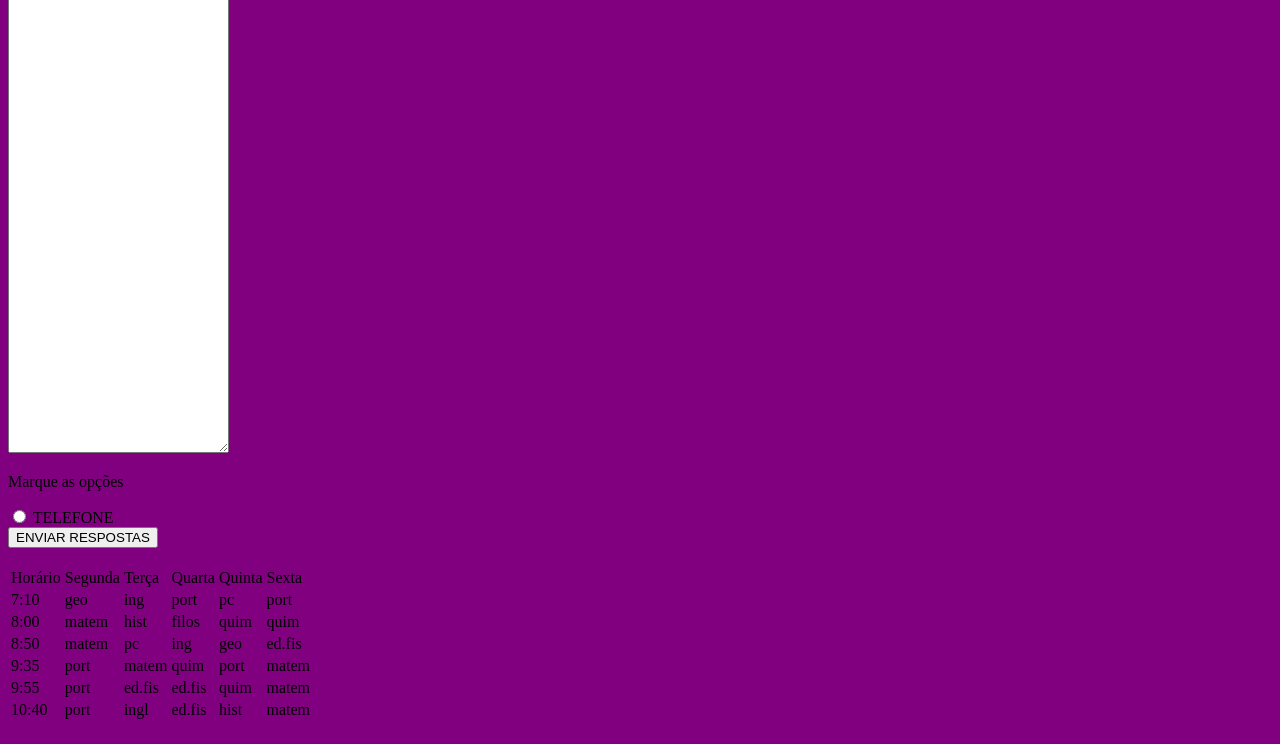
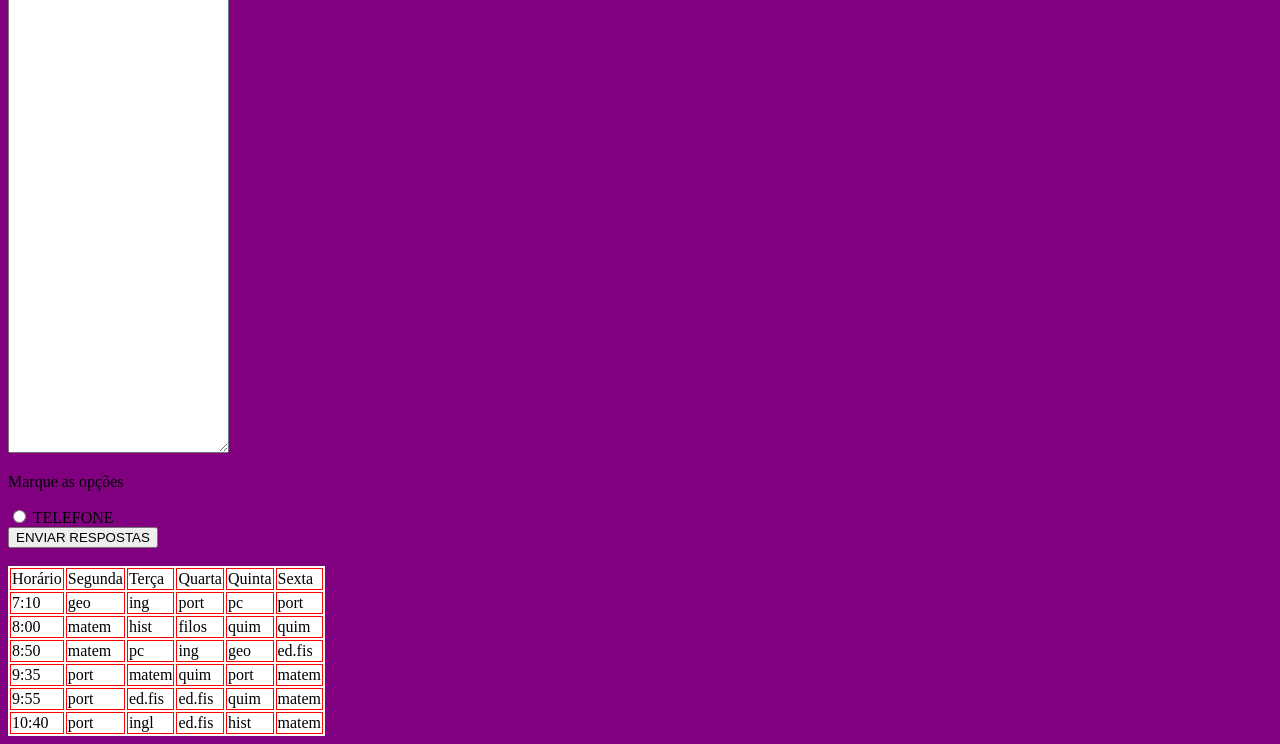
Before and after one commit to isabellycosmo/formulario, a plain HTML site: page index.html in a window 1280 px wide. Shown: the part 126-870 px from the top of the page. Drawn offline with Linux system fonts and the light colour scheme.

Commit message:
Update style.css

```diff
--- a/style.css
+++ b/style.css
@@ -1,3 +1,15 @@
 body{
   background:purple;
 }
+table {
+
+background: white;
+
+}
+td {
+
+border: 1px solid #000000;
+
+border-color: red;
+
+}
```
